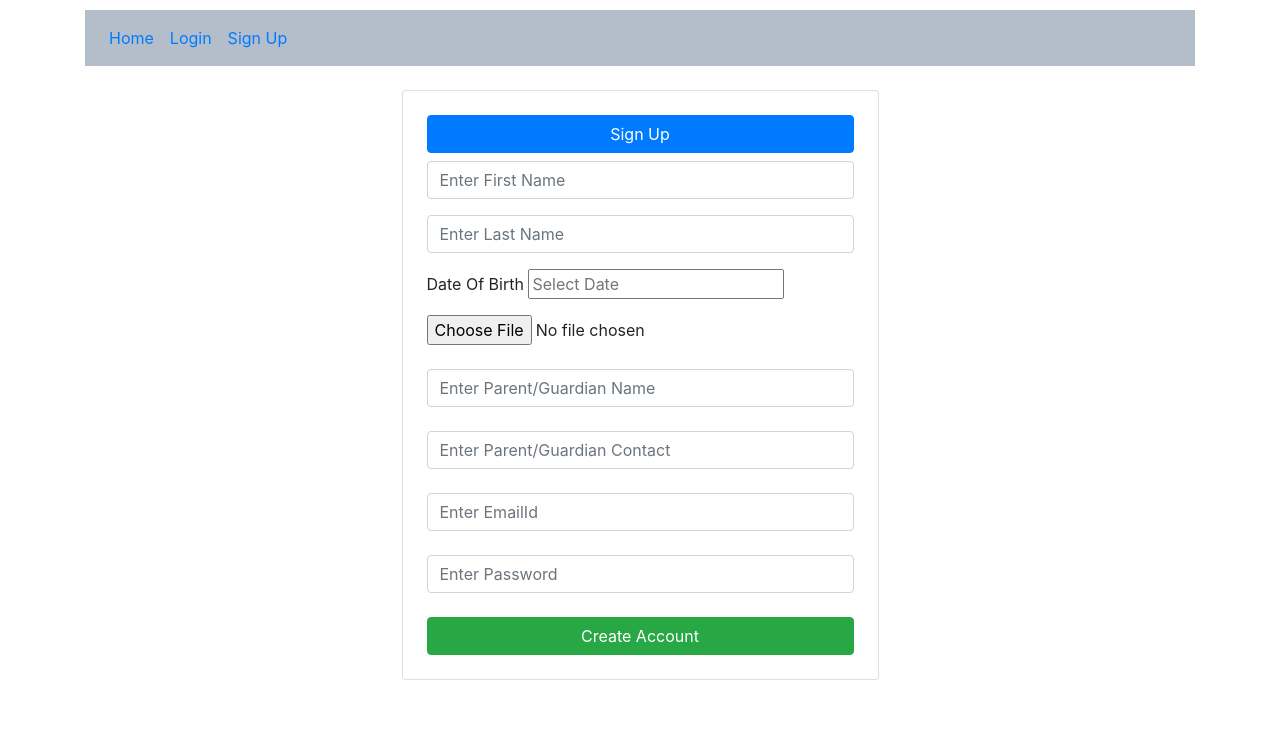
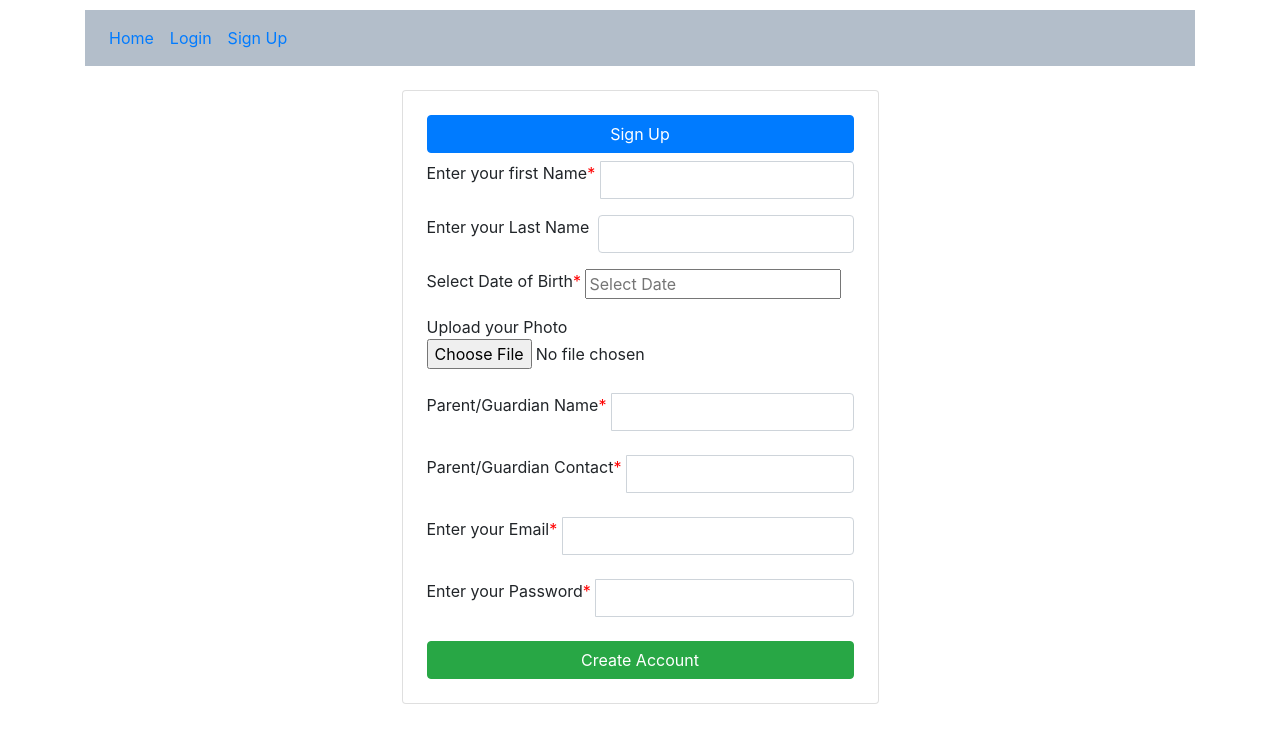
Before and after one commit to HansikReddy/school-project, a React (Create React App) app in the folder client/: page /Signup in a window 1280 px wide. Shown: the top 740 px of the page. Built offline with nearby package versions, Linux system fonts and the light colour scheme; no server answers.

Commit message:
Form validations

```diff
--- a/client/src/App.css
+++ b/client/src/App.css
@@ -54,3 +54,19 @@ ul,li {
   margin:0;
   padding:0;
   }
+
+  .error {
+    color:#db2269;
+    font-size: 0.900em;
+    display: relative;
+  }
+
+  .fullName {
+    margin-right: 1%;
+  }
+
+  .required-field::before {
+    content: "*";
+    color: red;
+    float: right;
+  }
--- a/client/src/Reg.js
+++ b/client/src/Reg.js
@@ -6,6 +6,7 @@ import DatePicker from "react-datepicker";
 import "react-datepicker/dist/react-datepicker.css";
 
 export default function Register() {
+  const [errors, setErrors] = useState("")
 
   const [firstName, setFirstName] = useState("");
   const [lastName, setLastName] = useState("");
@@ -16,7 +17,30 @@ export default function Register() {
   const [DOB, setDOB] = useState("");
   const [selectedFile, setSelectedFile] = useState("");
 
+  const [isFormValid, setIsFormValid] = useState(false);
+  const [firstNameError, setFirstNameError] = useState("");
+  const [lastNameError, setLastNameError] = useState("");
+  const [parentNameError, setParentNameError] = useState("");
+  const [parentContactNumberError, setParentContactNumberError] = useState("");
+  const [emailError, setEmailError] = useState("");
+  const [passwordError, setPasswordError] = useState("");
+  const [DOBError, setDOBError] = useState("");
+  const [selectedFileError, setSelectedFileError] = useState("");
+  const validEmailRegex = RegExp(/^(([^<>()\[\]\.,;:\s@\"]+(\.[^<>()\[\]\.,;:\s@\"]+)*)|(\".+\"))@(([^<>()[\]\.,;:\s@\"]+\.)+[^<>()[\]\.,;:\s@\"]{2,})$/i);
+  const validNumber = RegExp(/^[0-9\b]+$/);
+
   const register = () => {
+    alert(isFormValid)
+    console.log(firstName)
+    console.log(parentName)
+    console.log(parentContactNumber)
+    console.log(email)
+    console.log(password)
+    console.log(DOB)
+    if (firstName.length <= 0 || parentName.length <= 0 || parentContactNumber.length <= 0 || email.length <= 0 || password.length <= 0 || DOB == null) {
+      alert("Please enter proper form details !!!")
+      return;
+    } else {
       Axios.post("http://localhost:3001/register", {
         email: email,
         password: password,
@@ -25,10 +49,88 @@ export default function Register() {
         parentName: parentName,
         parentContactNumber: parentContactNumber,
         DOB: DOB,
-      selectedFile : selectedFile
+        selectedFile: selectedFile
       }).then((response) => {
         console.log(response);
       });
+    }
+  };
+
+  const handleChange = (event) => {
+    event.preventDefault();
+    const { name, value } = event.target;
+    let errors = setErrors;
+    switch (name) {
+      case 'firstname':
+        if (value.length < 3) {
+          setFirstNameError("Full Name must be 3 characters long!")
+          setIsFormValid(false);
+        } else {
+          setFirstNameError("");
+          setFirstName(value);
+        }
+        break;
+      case 'lastname':
+        setLastName(value)
+        break
+      case 'pname':
+        if (value.length < 3) {
+          setParentNameError("Parent Name must be 3 characters long!")
+          setIsFormValid(false);
+        } else {
+          setParentNameError("");
+          setParentName(value)
+        }
+        break;
+      case 'pcontact':
+        var phonenumberMessage = "";
+        if (value.length != 10) {
+          phonenumberMessage += "Please enter only 10 digit number"
+          setIsFormValid(false);
+        } else {
+          phonenumberMessage += "";
+        }
+
+        if (!validNumber.test(value)) {
+          if (phonenumberMessage.length > 0) {
+            phonenumberMessage += " And "
+          }
+          phonenumberMessage += "Phone Number should contain only digits"
+          setIsFormValid(false);
+        } else {
+          phonenumberMessage += "";
+        }
+
+        if (phonenumberMessage.length <= 0) {
+          setParentContactNumber(value)
+        }
+        setParentContactNumberError(phonenumberMessage)
+        break;
+      case 'email':
+        if (validEmailRegex.test(value)) {
+          setEmailError("")
+          setEmail(value)
+        } else {
+          setEmailError("Please enter a valid Email");
+          setIsFormValid(false);
+        }
+        break;
+      case 'password':
+        if (value.length < 8) {
+          setPasswordError("Password must be 8 characters long!")
+          setIsFormValid(false);
+        } else {
+          setPasswordError('');
+          setPassword(value)
+        }
+        break;
+      default:
+        break;
+    }
+
+    if (firstNameError.length <= 0 && lastNameError.length <= 0 && parentNameError.length <= 0 && setParentContactNumberError.length <= 0 && emailError.length <= 0 && passwordError.length <= 0) {
+      setIsFormValid(true);
+    }
   };
 
   return (
@@ -44,29 +146,42 @@ export default function Register() {
                       Sign Up
                       </div>
                   </div>
-                  <InputGroup className="mb-3">
-                    <Input type="text" onChange={(e) => { setFirstName(e.target.value); }} placeholder="Enter First Name" />
+                  {setFirstNameError.length > 0 ? <span className='error'>{firstNameError}</span> : null}
+                  <InputGroup className="mb-3">Enter your first Name <div class="required-field"></div> &nbsp;
+                  <Input name="firstname" type="text" onChange={handleChange} />
                   </InputGroup>
-                  <InputGroup className="mb-3">
-                    <Input type="text" onChange={(e) => { setLastName(e.target.value); }} placeholder="Enter Last Name" />
+
+                  {setLastNameError.length > 0 ? <span className='error'>{lastNameError}</span> : null}
+                  <InputGroup className="mb-3"> Enter your Last Name &nbsp;
+                    <Input name="lastname" type="text" onChange={handleChange} />
                   </InputGroup>
+
                   <div className="mb-3">
-                    <div>
-                      Date Of Birth <DatePicker showPopperArrow={false} placeholderText="Select Date" selected={DOB} onChange={date => setDOB(date)} showYearDropdown showMonthDropdown />
+                    <InputGroup className="mb-3"> Select Date of Birth <div class="required-field"></div> &nbsp;
+                    <DatePicker name="DOB" showPopperArrow={false} placeholderText="Select Date" selected={DOB} onChange={date => setDOB(date)} showYearDropdown showMonthDropdown />
+                    </InputGroup>
                   </div>
-                  </div>
-                  <InputGroup className="mb-4"><input type="file" onChange={(e) => { setSelectedFile(e.target.files[0]); }} /> </InputGroup>
-                  <InputGroup className="mb-4">
-                    <Input type="text" onChange={(e) => { setParentName(e.target.value); }} placeholder="Enter Parent/Guardian Name" />
+
+                  <InputGroup className="mb-4">Upload your Photo <input type="file" onChange={handleChange} /> </InputGroup>
+
+                  {setParentNameError.length > 0 ? <span className='error'>{parentNameError}</span> : null}
+                  <InputGroup className="mb-4">Parent/Guardian Name <div class="required-field"></div> &nbsp;
+                    <Input name="pname" type="text" onChange={handleChange} />
                   </InputGroup>
-                  <InputGroup className="mb-4">
-                    <Input type="text" onChange={(e) => { setParentContactNumber(e.target.value); }} placeholder="Enter Parent/Guardian Contact" />
+
+                  {setParentContactNumberError.length > 0 ? <span className='error'>{parentContactNumberError}</span> : null}
+                  <InputGroup className="mb-4">Parent/Guardian Contact <div class="required-field"></div> &nbsp;
+                    <Input name="pcontact" type="text" onChange={handleChange} />
                   </InputGroup>
-                  <InputGroup className="mb-4">
-                    <Input type="email" onChange={(e) => { setEmail(e.target.value); }} placeholder="Enter EmailId" />
+
+                  {setEmailError.length > 0 ? <span className='error'>{emailError}</span> : null}
+                  <InputGroup className="mb-4">Enter your Email <div class="required-field"></div> &nbsp;
+                    <Input name="email" type="email" onChange={handleChange} />
                   </InputGroup>
-                  <InputGroup className="mb-4">
-                    <Input type="password" onChange={(e) => { setPassword(e.target.value); }} placeholder="Enter Password" />
+
+                  {setPasswordError.length > 0 ? <span className='error'>{passwordError}</span> : null}
+                  <InputGroup className="mb-4">Enter your Password <div class="required-field"></div> &nbsp;
+                    <Input name="password" type="password" onChange={handleChange} />
                   </InputGroup>
                   <Button onClick={register} color="success" block>Create Account</Button>
                 </Form>
```
Lines whose indentation alone changed are shown as unchanged.
